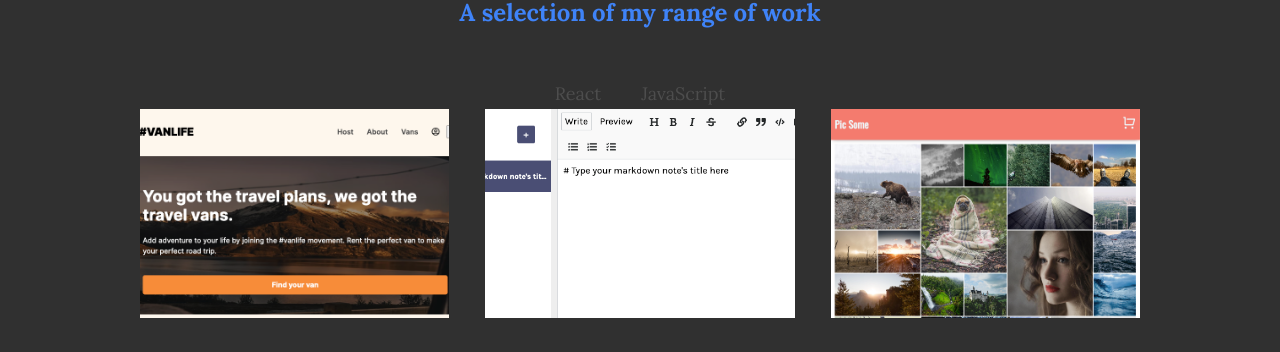
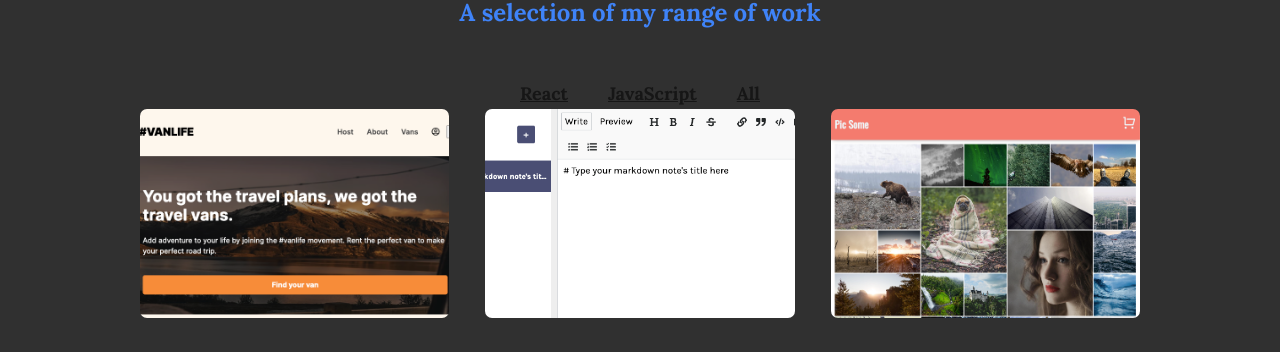
Before and after one commit to mjlearn13/portfolio, a React (Vite) app: page /mywork in a window 1280 px wide. Shown: the part 236-588 px from the top of the page. Built offline with nearby package versions, Linux system fonts and the light colour scheme.

Commit message:
added useSearchParams

```diff
--- a/src/App.jsx
+++ b/src/App.jsx
@@ -5,8 +5,7 @@ import MyServices from './components/MyServices'
 import MyWork from './components/MyWork'
 import Project from './components/Project'
 import Layout from './components/Layout'
-import ReactWork from './components/ReactWork'
-import JavaScriptWork from './components/JavaScriptWork'
+
 
 function App() {
   return (
@@ -18,8 +17,6 @@ function App() {
           <Route path="aboutme" element={<AboutMe />} />
           <Route path="mywork" element={<MyWork />}/>
           <Route path="mywork/:id" element={<Project />} />
-          <Route path="mywork/react" element={<ReactWork />} />
-          <Route path="mywork/javaScript" element={<JavaScriptWork />} />
         </Route>
       </Routes>
     </BrowserRouter>
--- a/src/components/Header.jsx
+++ b/src/components/Header.jsx
@@ -39,8 +39,6 @@ export default function Header(){
           >
             My Work
           </NavLink>
-
-
         </nav>
       </header>
     )
--- a/src/components/Layout.jsx
+++ b/src/components/Layout.jsx
@@ -1,24 +1,13 @@
-import {useState, useEffect} from 'react'
 import { Outlet } from 'react-router-dom'
 import Header from './Header'
 import Footer from './Footer'
-import allProjectData from '../allProjectsData'
+
 
 export default function Layout() {
-  const [allData, setAllData] = useState(null)
-
-  useEffect(() => {
-    setAllData(allProjectData)
-  }, [])
-
-  if(!allData){
-    return <h1>Loading...</h1>
-  }
-
   return (
     <>
       <Header />
-      <Outlet context={{allData}}/>
+      <Outlet />
       <Footer />
     </>
   )
--- a/src/components/MyWork.jsx
+++ b/src/components/MyWork.jsx
@@ -1,11 +1,18 @@
-import {Link, NavLink, useOutletContext} from 'react-router-dom'
-
+import {Link, NavLink, useSearchParams} from 'react-router-dom'
+import allProjectsData from '../allProjectsData'
 
 
 export default function MyWork(){
-  const {allData} = useOutletContext()
+  const [searchParams] = useSearchParams()
 
-  const allProjectElements = allData.map(project => {
+  const typeFilter = searchParams.get("type")
+
+  const displayedProjects = typeFilter
+    ? allProjectsData.filter(
+        (project) => project.type.toLowerCase() === typeFilter)
+    : allProjectsData
+
+  const projectElements = displayedProjects.map(project => {
     return <Link
         to={`/myWork/${project.id}`}
         key={project.id}
@@ -29,24 +36,28 @@ export default function MyWork(){
       </p>
 
       <nav>
-
-
         <NavLink
-          to="react"
+          to="?type=react"
           style={({ isActive }) => (isActive ? activeStyles : null)}
         >
           React
         </NavLink>
 
         <NavLink
-          to="javaScript"
+          to="?type=javascript"
           style={({ isActive }) => (isActive ? activeStyles : null)}
         >
           JavaScript
         </NavLink>
+
+        <NavLink
+          to="."
+          style={({ isActive }) => (isActive ? activeStyles : null)}
+        >
+          All
+        </NavLink>
       </nav>
-
-      <div className="portfolio">{allProjectElements}</div>
+      <div className="portfolio">{projectElements}</div>
     </section>
   )
 }
--- a/src/components/Project.jsx
+++ b/src/components/Project.jsx
@@ -1,11 +1,10 @@
-import { useParams, Link, useOutletContext } from 'react-router-dom'
-
+import { useParams, Link} from 'react-router-dom'
+import allProjectsData from '../allProjectsData'
 
 
 export default function Project() {
-    const {allData} = useOutletContext()
     const {id} = useParams()
-    const currentProject = allData.find(project => project.id === id)
+    const currentProject = allProjectsData.find(project => project.id === id)
 
   return (
     <>
--- a/src/index.css
+++ b/src/index.css
@@ -324,7 +324,7 @@ nav a:hover {
 }
 
 .portfolio__item {
-    background: var(--color-accent);
+    border-radius: 7px;
     overflow: hidden;
 
 }
```
